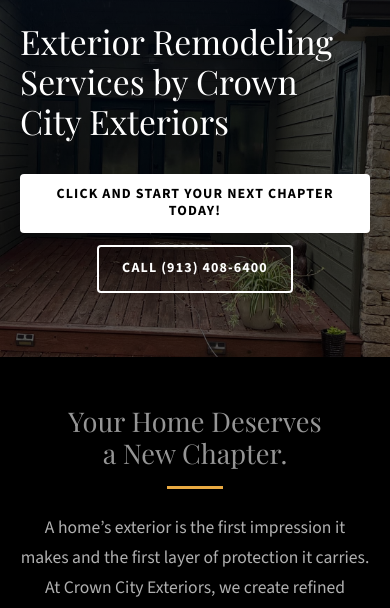
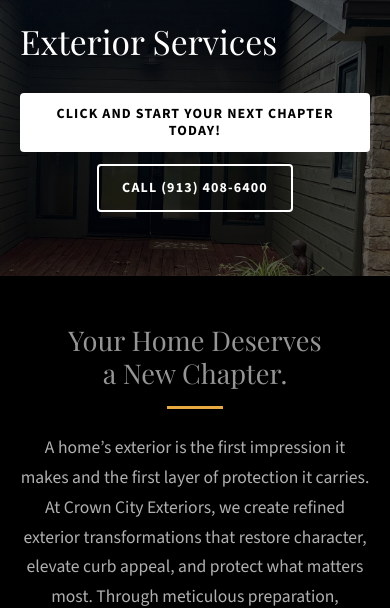
Before and after one commit to Contractor-SOS/cce-website, a plain HTML site: page site/index.html in a window 390 px wide. Shown: the part 240-848 px from the top of the page. Drawn offline with nearby package versions, Linux system fonts and the light colour scheme.

Commit message:
On the home page, the page title and the title used for social sharing…
On the home page, the page title and the title used for social sharing are now "Expert Exterior Services", and the main heading reads "Exterior Services". On the Crown City page, I gave it its own title, "Why Crown City Exteriors | Our Story and Name", also used for social sharing, and changed both mentions of "Crown City Painting" to "Crown City Exteriors". Nothing else was changed. I couldn't view the pages in a browser, so please check the preview, especially the shorter home page heading over the photo.

What I checked:
- Phone: Looked at the top and one screen down of the home page and the Crown City page. The shorter "Exterior Services" heading sits clearly over the photo with the buttons below it, and the menu bar is readable. Nothing overlaps or scrolls sideways. Changed nothing.
- Tablet: Checked both pages at the top and one screen down. The home page heading, buttons and crown logo sit side by side without crowding, and the Crown City page text and its new "Crown City Exteriors" wording fit cleanly. Changed nothing.
- Laptop: Checked the top, one screen down and the whole length of both pages. The heading over the photo is easy to read, the menu bar is see-through at the top and solid after scrolling, and the "Crown City Exteriors" wording reads correctly. Changed nothing.
- Desktop: Checked the top and one screen down of both pages. The heading, buttons and logo are well placed over the photo, nothing is cut off or pushed aside, and the text is readable. Changed nothing.

SEED-Request: REQ-20

```diff
--- a/site/index.html
+++ b/site/index.html
@@ -4,12 +4,12 @@
 <meta charset="utf-8">
 <meta name="viewport" content="width=device-width, initial-scale=1">
 <script>document.documentElement.className = document.documentElement.className.replace('no-js', 'js');</script>
-<title>Expert Exterior Remodeling Services in Lenexa, KS</title>
+<title>Expert Exterior Services</title>
 <meta name="description" content="Crown City Exteriors offers expert exterior painting services to enhance your home.">
 <link rel="canonical" href="https://crowncityexteriors.com/">
 <meta property="og:type" content="website">
 <meta property="og:site_name" content="Crown City Exteriors">
-<meta property="og:title" content="Crown City Exteriors">
+<meta property="og:title" content="Expert Exterior Services">
 <meta property="og:description" content="Crown City Exteriors offers expert exterior painting services to enhance your home.">
 <meta property="og:url" content="https://crowncityexteriors.com/">
 <meta property="og:image" content="https://crowncityexteriors.com/assets/img/og-image.png">
@@ -62,7 +62,7 @@
 <section class="hero hero-crown">
   <div class="wrap">
     <img class="hero-mark" src="/assets/img/logo-480.png" alt="" width="480" height="366">
-    <h1>Exterior Remodeling Services by Crown City Exteriors</h1>
+    <h1>Exterior Services</h1>
     <div class="hero-actions">
       <a class="button" href="/booking-form">Click and start your next chapter today!</a>
       <a class="button button-outline" href="tel:+19134086400">Call (913) 408-6400</a>
```
Also changed, not shown: site/crown-city.html (+4 -4 lines).
